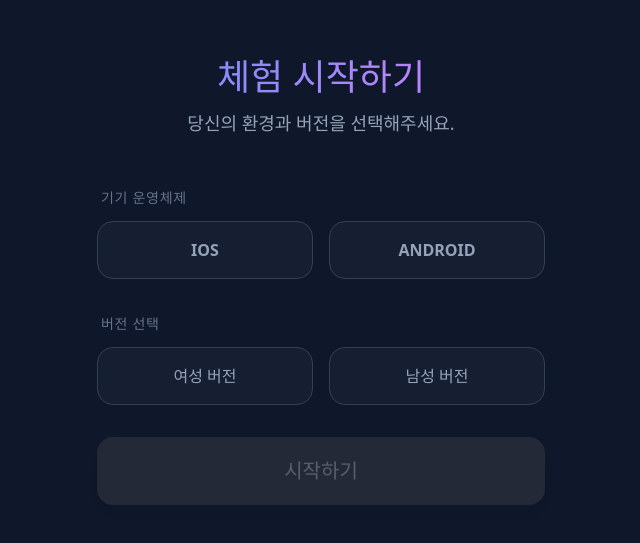
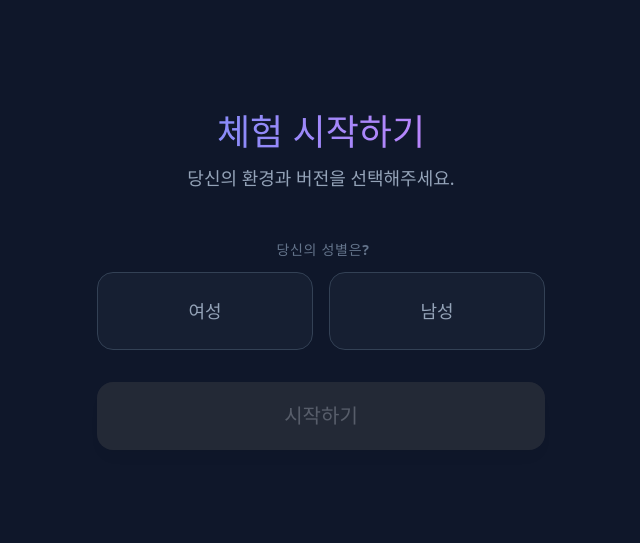
Before and after one commit to University-Supporters/is-this-really-love, a React (Vite) app: page / in a window 1280 px wide. Shown: the part 119-662 px from the top of the page, without its empty margins (319-959 px from the left). Built offline with nearby package versions, Linux system fonts and the light colour scheme.

Commit message:
✨ Feat: OS 선택 단계 제거 및 성별 선택 문구 수정

```diff
--- a/src/App.jsx
+++ b/src/App.jsx
@@ -42,7 +42,7 @@
 
 export default function App() {
   const [screen, setScreen] = useState('selection');
-  const [config, setConfig] = useState({ os: null, gender: null, caller: null });
+  const [config, setConfig] = useState({ os: 'ios', gender: null, caller: null });
   const [seconds, setSeconds] = useState(0);
   const vibrationRef = useRef(null);
   const audioRef = useRef(null);
@@ -70,10 +70,10 @@
     }
   };
 
-  const handleStart = (os, gender) => {
+  const handleStart = (gender) => {
     const callers = CALLERS[gender];
     const randomCaller = callers[Math.floor(Math.random() * callers.length)];
-    setConfig({ os, gender, caller: randomCaller });
+    setConfig({ ...config, gender, caller: randomCaller });
     setScreen('incoming');
     startVibration();
   };
@@ -127,46 +127,27 @@
 
           <div className="w-full max-w-md space-y-8">
             <div className="space-y-3">
-              <label className="text-sm font-bold text-slate-500 uppercase tracking-wider ml-1">기기 운영체제</label>
-              <div className="grid grid-cols-2 gap-4">
-                {['ios', 'android'].map(os => (
-                  <button
-                    key={os}
-                    onClick={() => setConfig({...config, os})}
-                    className={`p-4 rounded-2xl font-bold border transition-all duration-300 backdrop-blur-md ${
-                      config.os === os
-                      ? 'bg-indigo-600 border-indigo-400 shadow-[0_0_20px_rgba(99,102,241,0.4)] text-white'
-                      : 'bg-slate-800/50 border-slate-700 text-slate-400 hover:bg-slate-700/50'
-                    }`}
-                  >
-                    {os.toUpperCase()}
-                  </button>
-                ))}
-              </div>
-            </div>
-
-            <div className="space-y-3">
-              <label className="text-sm font-bold text-slate-500 uppercase tracking-wider ml-1">버전 선택</label>
+              <label className="text-sm font-bold text-slate-500 uppercase tracking-wider ml-1 text-center block">당신의 성별은?</label>
               <div className="grid grid-cols-2 gap-4">
                 {['female', 'male'].map(g => (
                   <button
                     key={g}
                     onClick={() => setConfig({...config, gender: g})}
-                    className={`p-4 rounded-2xl font-bold border transition-all duration-300 backdrop-blur-md ${
+                    className={`p-6 rounded-2xl font-bold border transition-all duration-300 backdrop-blur-md text-lg ${
                       config.gender === g
                       ? 'bg-indigo-600 border-indigo-400 shadow-[0_0_20px_rgba(99,102,241,0.4)] text-white'
                       : 'bg-slate-800/50 border-slate-700 text-slate-400 hover:bg-slate-700/50'
                     }`}
                   >
-                    {g === 'female' ? '여성 버전' : '남성 버전'}
+                    {g === 'female' ? '여성' : '남성'}
                   </button>
                 ))}
               </div>
             </div>
 
             <button
-              disabled={!config.os || !config.gender}
-              onClick={() => handleStart(config.os, config.gender)}
+              disabled={!config.gender}
+              onClick={() => handleStart(config.gender)}
               className="w-full py-5 rounded-2xl bg-gradient-to-r from-indigo-600 to-purple-600 text-white font-black text-xl shadow-lg hover:scale-[1.02] active:scale-95 transition-all disabled:opacity-30 disabled:grayscale disabled:hover:scale-100"
             >
               시작하기
```
